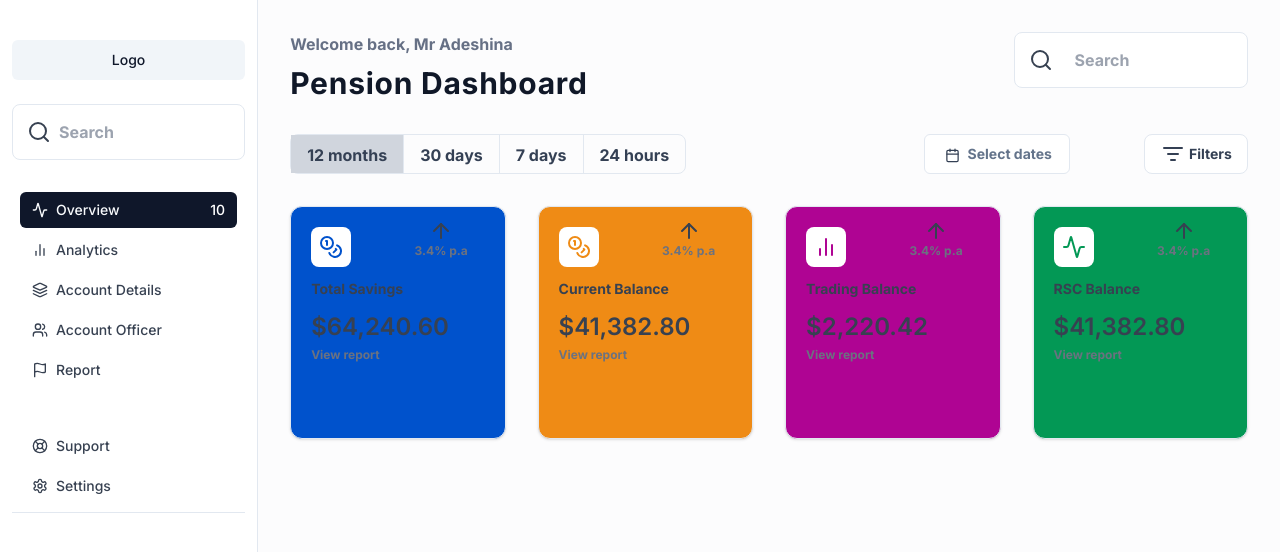
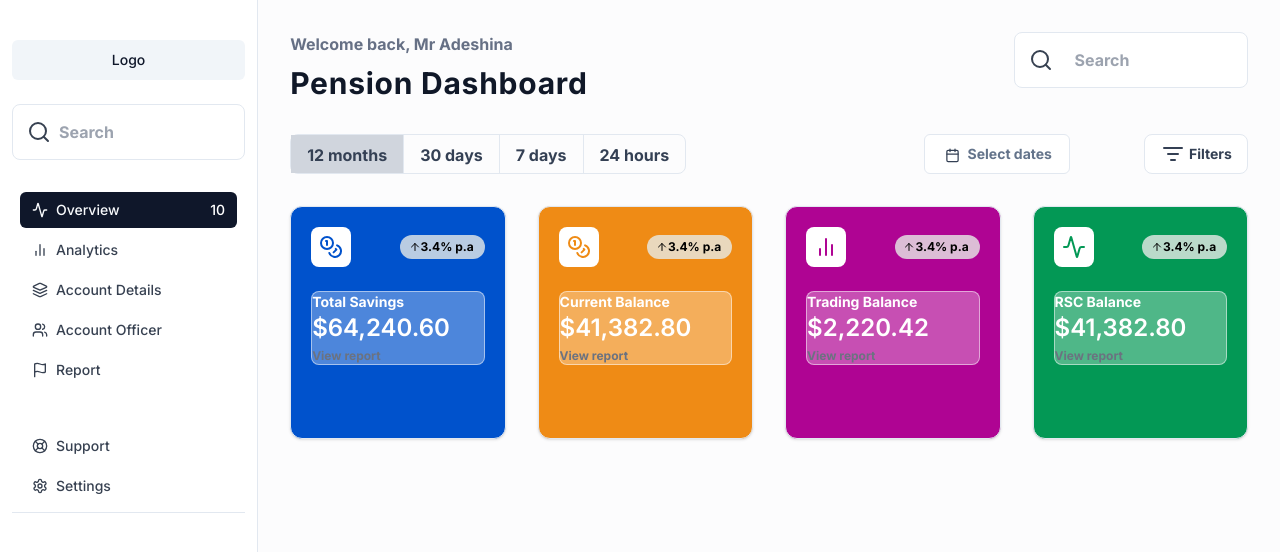
Before and after one commit to Drifty-Cyber/o-dash-next, a Next.js app: page / in a window 1280 px wide. Shown: the top 552 px of the page. Built offline with nearby package versions, Linux system fonts and the light colour scheme; what tailwindcss-debug-screens would draw is missing.

Commit message:
chore: style card

```diff
--- a/components/Card.tsx
+++ b/components/Card.tsx
@@ -15,13 +15,11 @@ export type CardProps = {
 export default function Card(props: CardProps) {
   const contentCardStyle = {
     backgroundColor: props.cardColor,
-    // color: props.cardColor,
   };
 
   return (
     <CardContent style={contentCardStyle}>
-      {/* // <CardContent className={`bg-[${props.cardColor}]`}> */}
-      <section className="flex justify-between gap-2">
+      <section className="flex justify-between items-center gap-2">
         <div className="flex h-[40px] w-[40px] bg-white rounded-lg items-center justify-center">
           {/* Icon */}
           <span>
@@ -30,14 +28,19 @@ export default function Card(props: CardProps) {
         </div>
 
         {/* Interest */}
-        <div className="flex flex-col w-[85px] h-[24px] items-center justify-center rounded-2xl px-[2px] pl-[8px] pr-[10px] leading-5 text-sm">
-          <span>
-            <props.interestIcon />
+        <div className="flex flex-row w-[85px] h-[24px] items-center justify-center rounded-2xl px-[2px] pl-[8px] pr-[10px] leading-5 text-sm text-[black] bg-[#e8ebe8cc]">
+          <span className="">
+            <props.interestIcon size={12} />
           </span>
-          <p className="text-xs text-gray-500">{props.interest}</p>
+          <span className="items-center justify-items-center py-2">
+            <p className="text-[12px] leading-[20px] font-bold">
+              {props.interest}
+            </p>
+          </span>
         </div>
       </section>
 
+      <section className="border text-white border-white/50 rounded-lg bg-white/30">
         <section>
           {/* Label */}
           <p className="text-sm">{props.label}</p>
@@ -45,6 +48,7 @@ export default function Card(props: CardProps) {
         <section className="flex flex-col gap-1">
           <h2 className="text-2xl font-semibold">{props.amount}</h2>
           <p className="text-xs text-gray-500">{props.description}</p>
+        </section>
       </section>
     </CardContent>
   );
@@ -55,7 +59,7 @@ export function CardContent(props: React.HTMLAttributes<HTMLDivElement>) {
     <div
       {...props}
       className={cn(
-        "h-[232.5px] flex flex-col gap-3 w-full rounded-xl border p-5 shadow",
+        "h-[232.5px] flex flex-col gap-[24px] w-full rounded-xl border p-5 shadow",
         props.className
       )}
     />
```
Lines whose indentation alone changed are shown as unchanged.
